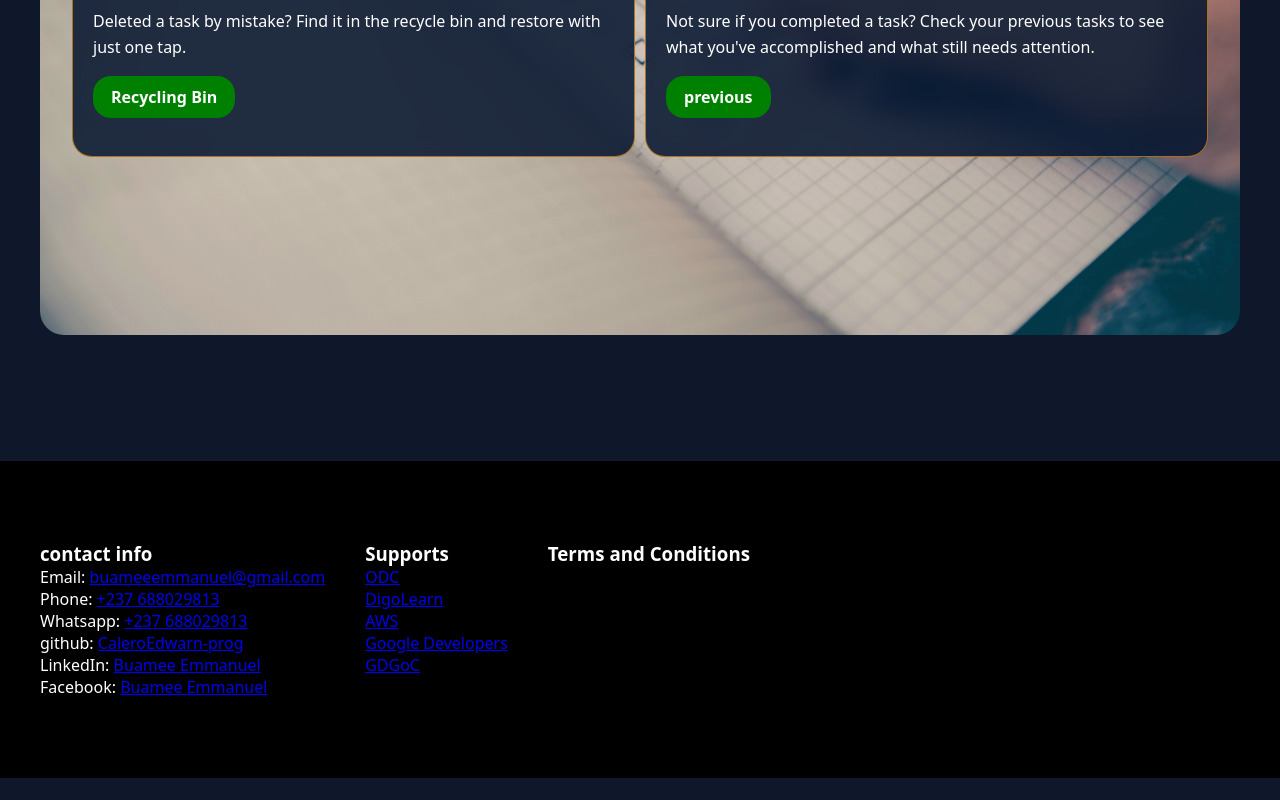
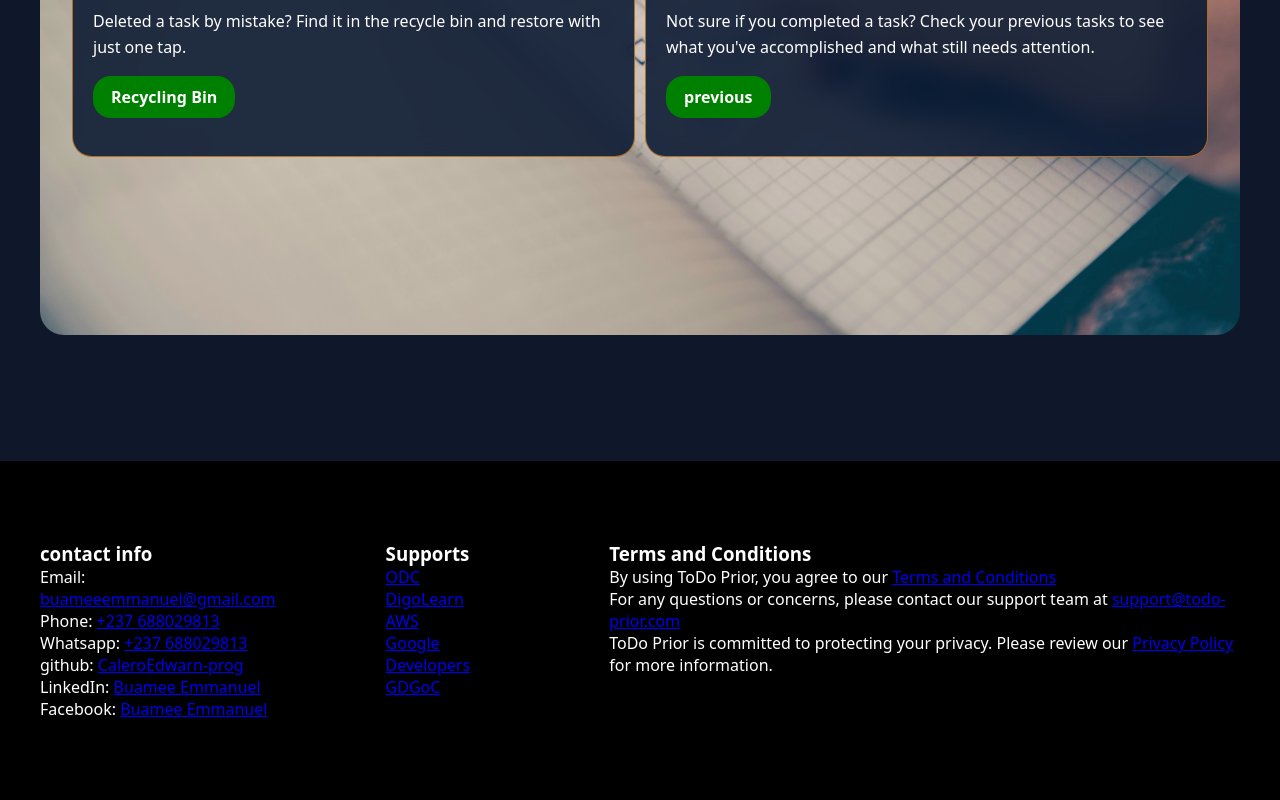
Before and after one commit to caleroedwarn-prog/typescript-react, a React (Create React App) app: page /homepage in a window 1280 px wide. Shown: the part 2098-2898 px from the top of the page. Before the commit the page ends 2876 px from the top, so only its background shows below. Built offline with nearby package versions, Linux system fonts and the light colour scheme.

Commit message:
updated the terms and conditions

```diff
--- a/src/static/footer.css
+++ b/src/static/footer.css
@@ -1,6 +1,7 @@
 .Footer{
     display: flex;
     flex-direction: row;
+    gap: 70px;
     background-color: black;
     color: white;
     padding: 40px 20px;
--- a/src/subpages/footer.tsx
+++ b/src/subpages/footer.tsx
@@ -104,12 +104,26 @@ function Footer(){
               target="_blank"
               rel="noopener noreferrer"
             >
-                GDGoC
+              GDGoC
             </a>
           </p>
         </span>
         <span className="Contact">
           <h3>Terms and Conditions</h3>
+
+          <p>
+            By using ToDo Prior, you agree to our{" "}
+            <a href="https://www.example.com/terms">Terms and Conditions</a>
+          </p>
+          <p>
+            For any questions or concerns, please contact our support team at{" "}
+            <a href="mailto:support@todo-prior.com">support@todo-prior.com</a>
+          </p>
+
+          <p>
+            ToDo Prior is committed to protecting your privacy. Please review our{" "}
+            <a href="https://www.example.com/privacy">Privacy Policy</a> for more information.
+          </p>
         </span>
       </div>
     );
```
